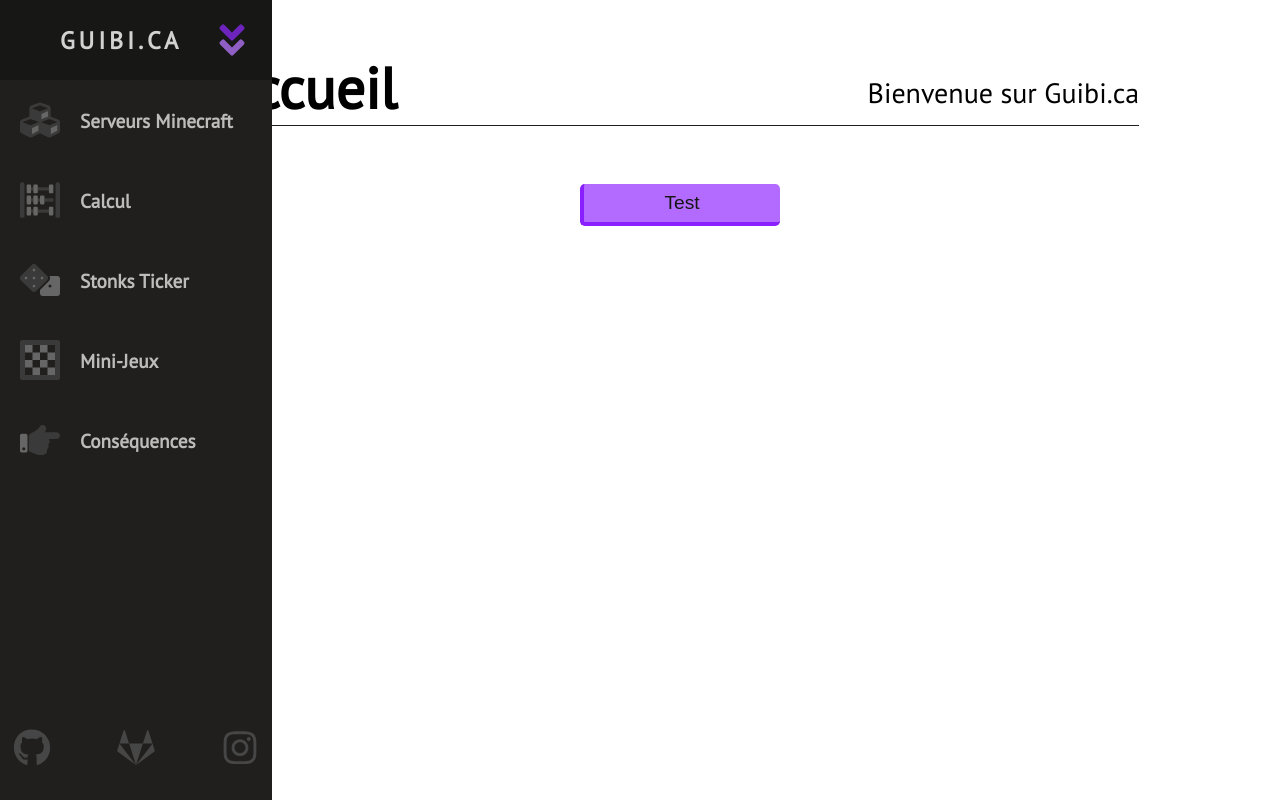
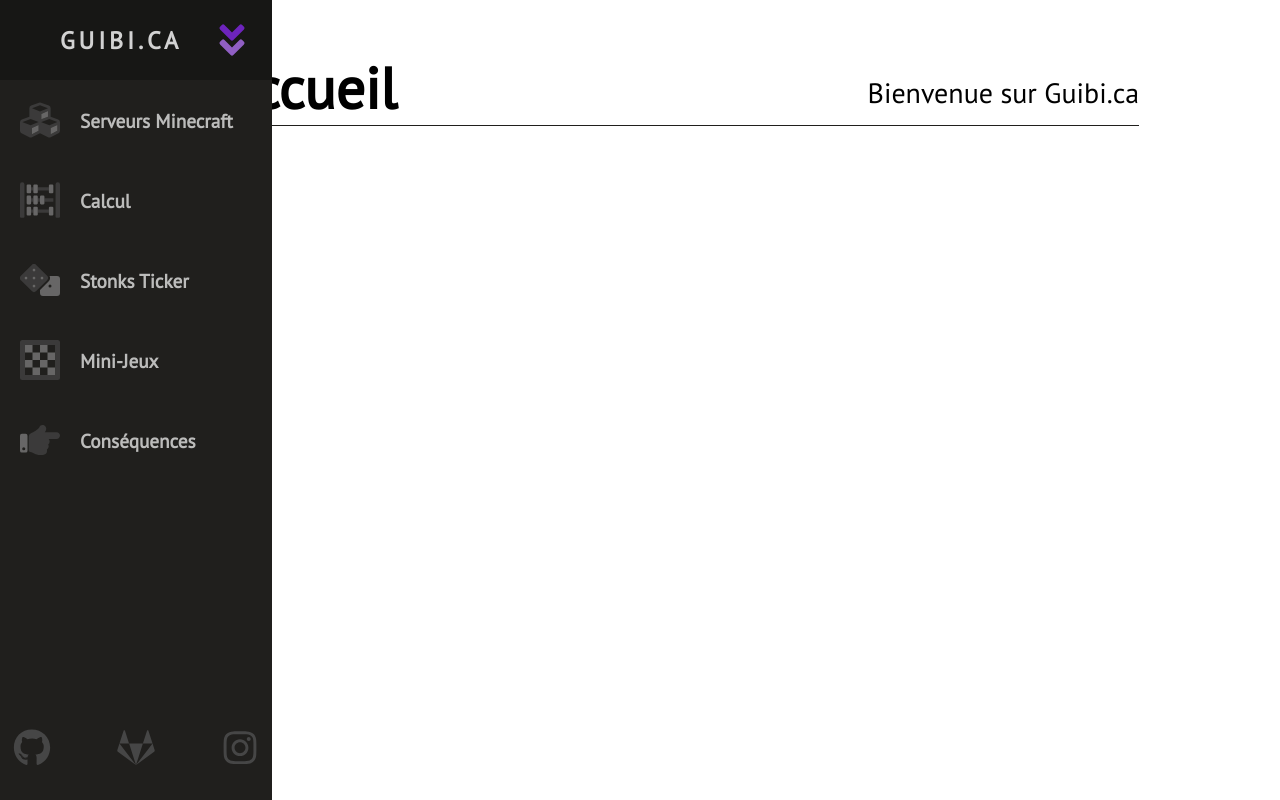
Before and after one commit to Guibi1/achive_2022_guibi.ca, a React (Create React App) app: page /accueil in a window 1280 px wide. Built offline with nearby package versions, Linux system fonts and the light colour scheme.

Commit message:
Forgot to remove my test button.

```diff
--- a/src/components/Accueil.jsx
+++ b/src/components/Accueil.jsx
@@ -11,7 +11,6 @@ export default class Accueil extends Component
                 <Header title="Accueil" caption="Bienvenue sur Guibi.ca"/>
 
                 <div className="section">
-                    <button type="button" onClick={null}>Test</button>
                 </div>
             </div>
         )
```
